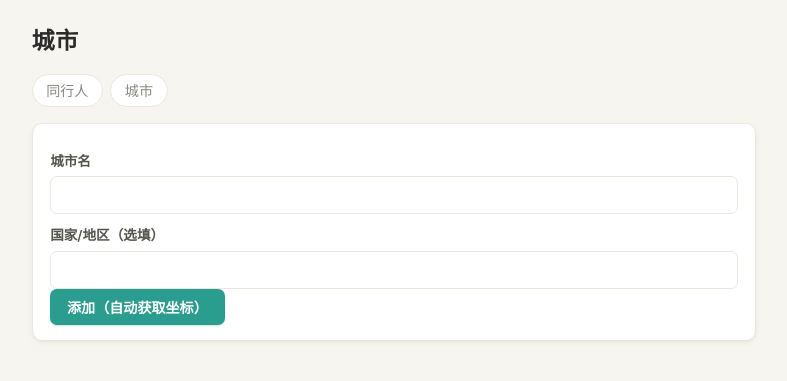
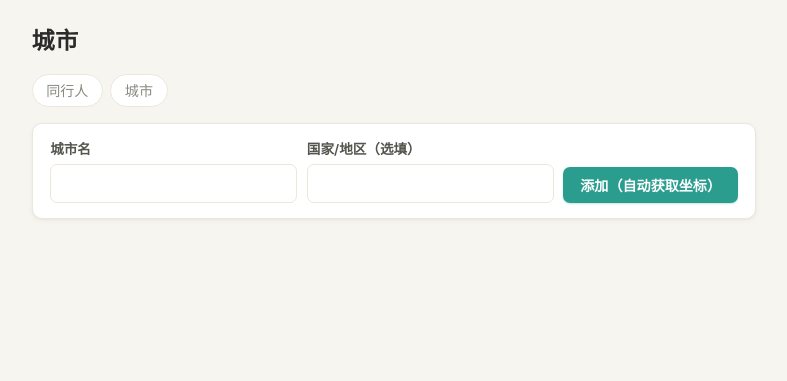
Before and after one commit to neilgris/travel, a Flask app: page /settings/cities in a window 1280 px wide. Shown: the part 53-434 px from the top of the page, without its empty margins (246-1033 px from the left). Run offline with Flask 3, Linux system fonts and the light colour scheme.

Commit message:
style: 设置页创建表单改单行（姓名+照片 / 名称+国家），列表姓名输入框缩短
Co-Authored-By: Claude Opus 4.8 <noreply@anthropic.com>

```diff
--- a/app/static/style.css
+++ b/app/static/style.css
@@ -174,6 +174,17 @@ select {
 }
 .btn.btn-danger:hover { background: #c0563f; color: #fff; border-color: #c0563f; box-shadow: none; }
 
+/* ---- 设置页：创建表单（单行）---- */
+.create-row {
+  display: flex;
+  flex-wrap: wrap;
+  align-items: flex-end;
+  gap: 0.6rem;
+}
+.create-row .field { flex: 1 1 auto; min-width: 0; }
+.create-row .field label { margin-top: 0; }
+.create-row > .btn { flex: 0 0 auto; }
+
 /* ---- 设置页：行内编辑（同行人 / 城市）---- */
 .settings-row {
   display: flex;
@@ -196,7 +207,7 @@ select {
   padding: 0.36rem 0.55rem;
   font-size: 0.85rem;
 }
-.inline-edit input[name="name"] { flex: 1 1 7rem; min-width: 5rem; font-weight: 600; }
+.inline-edit input[name="name"] { flex: 0 1 7.5rem; min-width: 4.5rem; font-weight: 600; }
 .inline-edit input[name="country"] { flex: 0 1 6.5rem; min-width: 4rem; }
 .inline-edit input[name="latitude"],
 .inline-edit input[name="longitude"] { flex: 0 0 5rem; }
--- a/app/templates/settings/cities.html
+++ b/app/templates/settings/cities.html
@@ -6,9 +6,9 @@
   <a href="{{ url_for('settings.people') }}">同行人</a>
   <a href="{{ url_for('settings.cities') }}">城市</a>
 </nav>
-<form method="post" class="card">
-  <label>城市名</label><input name="name" required>
-  <label>国家/地区（选填）</label><input name="country">
+<form method="post" class="card create-row">
+  <div class="field"><label>城市名</label><input name="name" required></div>
+  <div class="field"><label>国家/地区（选填）</label><input name="country"></div>
   <button class="btn" type="submit">添加（自动获取坐标）</button>
 </form>
 {% for c in cities %}
--- a/app/templates/settings/people.html
+++ b/app/templates/settings/people.html
@@ -6,9 +6,9 @@
   <a href="{{ url_for('settings.people') }}">同行人</a>
   <a href="{{ url_for('settings.cities') }}">城市</a>
 </nav>
-<form method="post" enctype="multipart/form-data" class="card">
-  <label>姓名</label><input name="name" required>
-  <label>照片</label><input type="file" name="photo" accept="image/*">
+<form method="post" enctype="multipart/form-data" class="card create-row">
+  <div class="field"><label>姓名</label><input name="name" required></div>
+  <div class="field"><label>照片</label><input type="file" name="photo" accept="image/*"></div>
   <button class="btn" type="submit">添加</button>
 </form>
 {% for p in people %}
```
